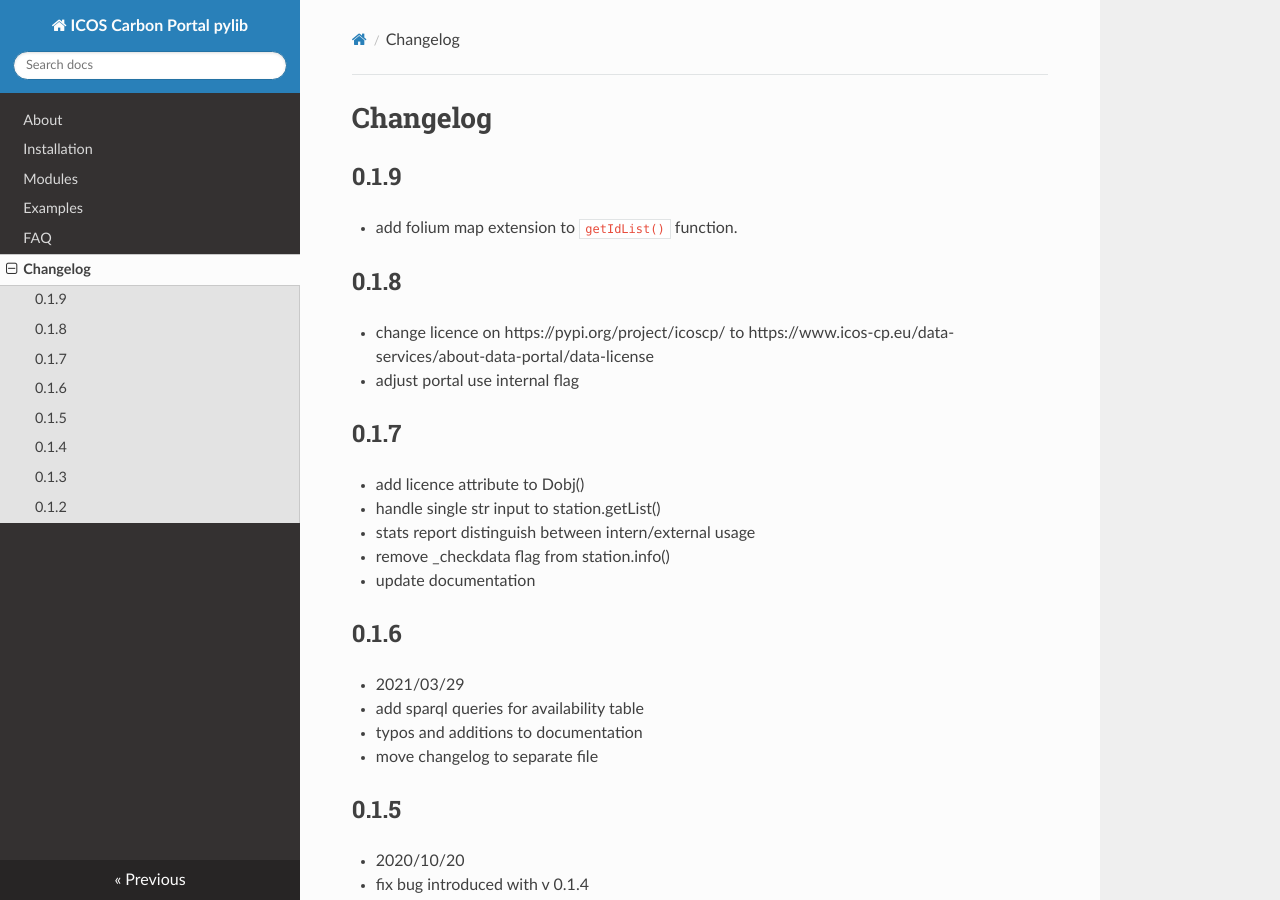
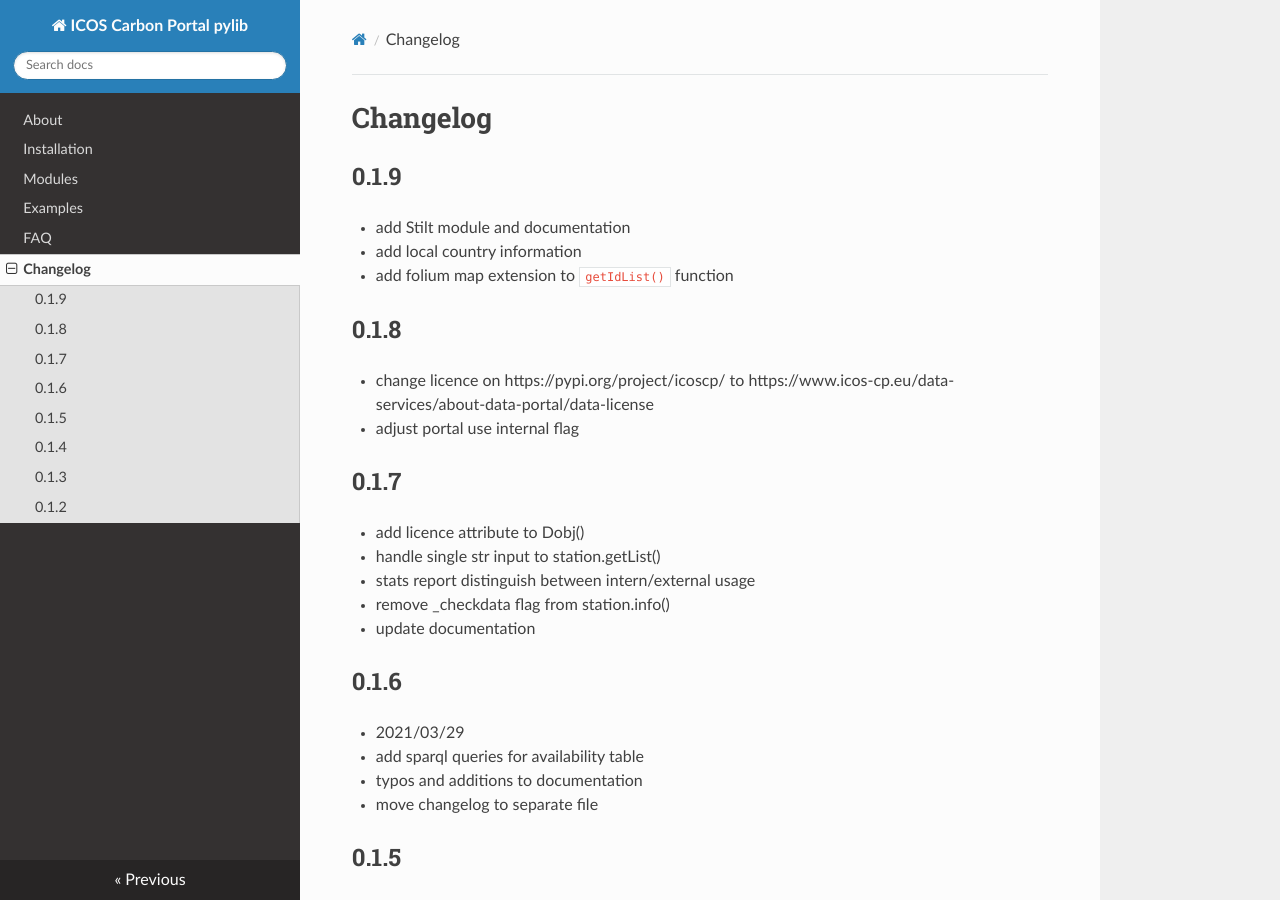
Before and after one commit to ICOS-Carbon-Portal/pylib, an MkDocs documentation site: the page built from docs/changelog.md, in a window 1280 px wide and 900 px high. Built offline with MkDocs 1.6.1, drawn with Linux system fonts in a browser that asks for light colours; nearby versions of some CDN libraries.

Commit message:
updated changelog for new release. updated release version.

```diff
--- a/docs/changelog.md
+++ b/docs/changelog.md
@@ -1,7 +1,9 @@
 # Changelog
 
 ## 0.1.9
-- add folium map extension to `getIdList()` function.
+- add Stilt module and documentation
+- add local country information
+- add folium map extension to `getIdList()` function
 
 ## 0.1.8
 - change licence on https://pypi.org/project/icoscp/ to https://www.icos-cp.eu/data-services/about-data-portal/data-license
--- a/setup.py
+++ b/setup.py
@@ -9,7 +9,7 @@ def readme():
 
 setuptools.setup(
     name='icoscp',
-    version='0.1.9a',
+    version='0.1.9',
 	license='GPLv3+',
     author="Claudio D'Onofrio, Zois Zogopoulos, ICOS Carbon Portal",
     author_email='claudio.donofrio@nateko.lu.se, zois.zogopoulos@nateko.lu.se, info@icos-cp.eu',
```
